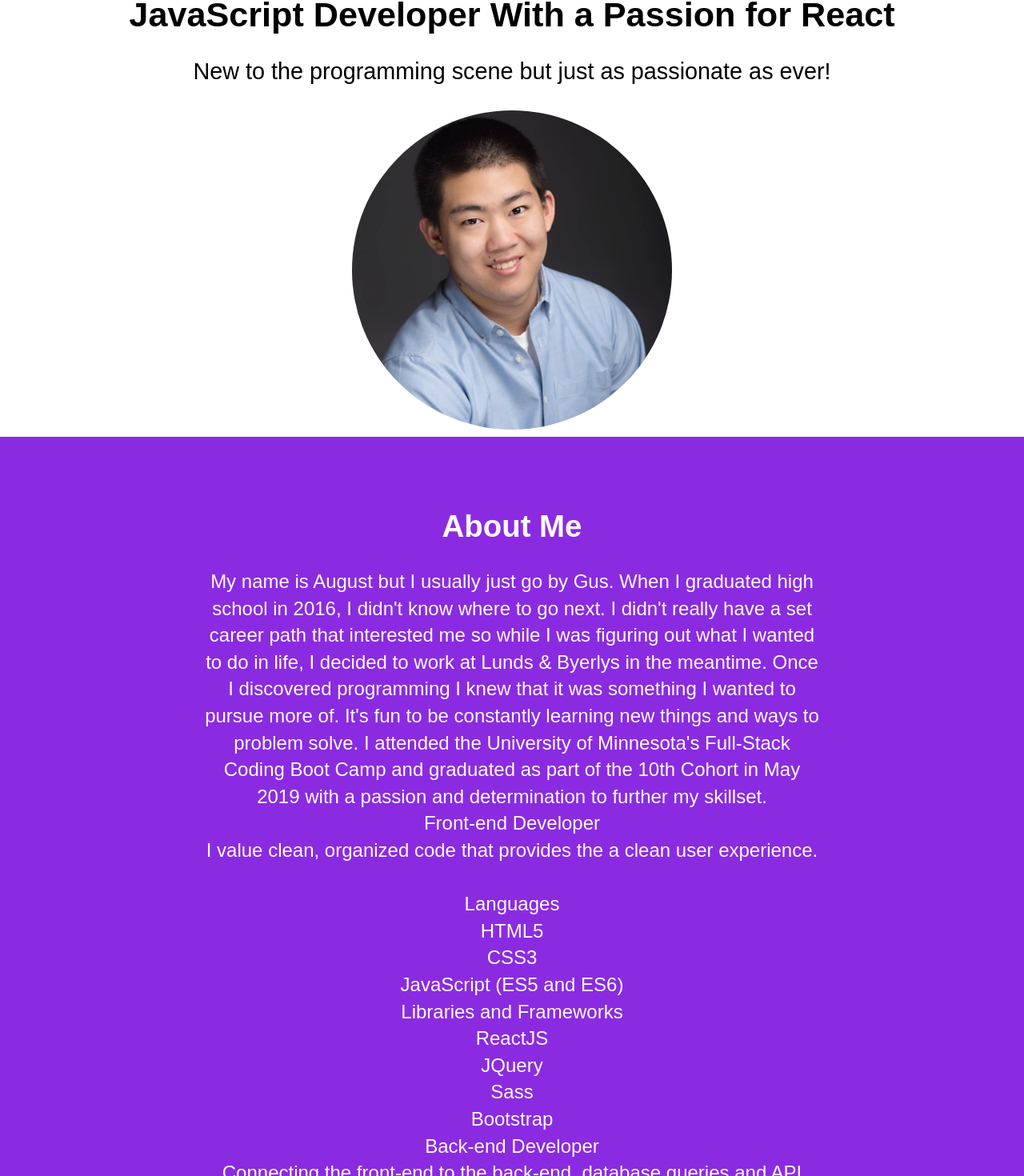
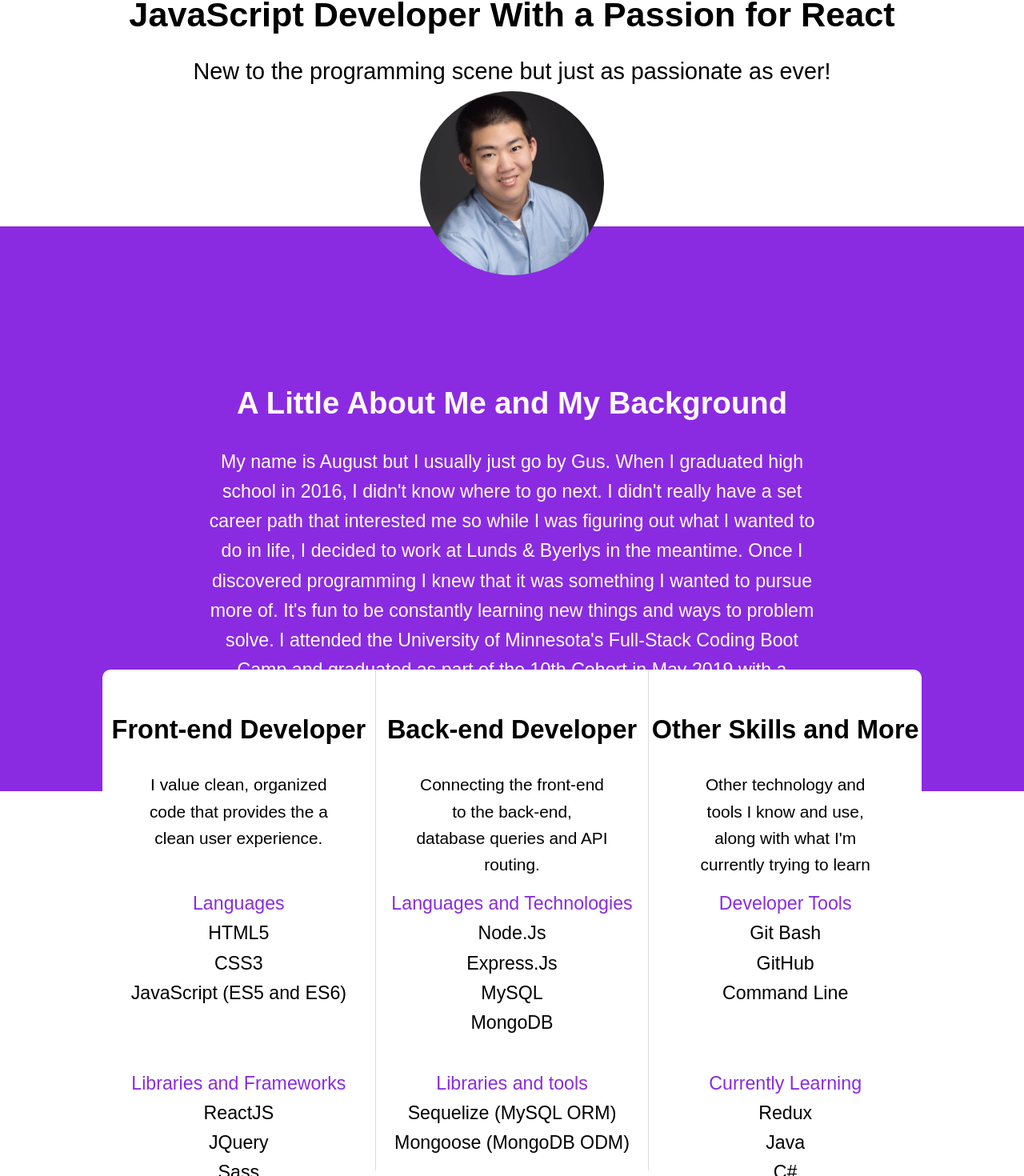
Before and after one commit to August-Johnson/react-portfolio, a React (Create React App) app: page / in a window 1280 px wide. Shown: the part 103-1573 px from the top of the page at 80% size. Built offline with nearby package versions, Linux system fonts and the light colour scheme.

Commit message:
picture positioning changed to absolute, skill-container overlapping about me section. cards for project created

```diff
--- a/src/assets/css/app.css
+++ b/src/assets/css/app.css
@@ -2,16 +2,18 @@
   background-color: #8A2BE2;
   color: #FFFAFA;
   font-family: Arial, Helvetica, sans-serif;
+  position: relative;
+  line-height: 1.6;
+  height: 600px;
   text-align: center;
-  font-size: 150%;
+  font-size: 145%;
   padding: 15px 20%;
-  line-height: 1.4;
 }
 
 .about-header {
-  font-size: 160%;
+  font-size: 165%;
   font-weight: 600;
-  padding-top: 70px;
+  padding-top: 175px;
   margin-bottom: 25px;
 }
 
@@ -30,6 +32,8 @@
   font-size: 180%;
   font-weight: 500;
   padding-top: 100px;
+  position: relative;
+  margin-bottom: 150px;
 }
 
 .intro-header h1 {
@@ -39,8 +43,12 @@
 }
 
 .image-container {
-  width: 400px;
+  width: 18%;
   margin: 5px auto;
+  position: absolute;
+  left: 41%;
+  top: 90%;
+  z-index: 1;
 }
 
 .self-image {
@@ -48,4 +56,52 @@
   height: auto;
   border-radius: 50%;
 }
+
+.skills-container {
+  background-color: #FFFFFF;
+  color: #000000;
+  position: absolute;
+  left: 10%;
+  top: 88%;
+  width: 80%;
+  display: -webkit-box;
+  display: -ms-flexbox;
+  display: flex;
+  border-radius: 10px;
+  margin: 0px auto;
+}
+
+.skill-column {
+  width: 33%;
+  -webkit-box-flex: 1;
+      -ms-flex: 1;
+          flex: 1;
+  border-right: 1px solid #DCDCDC;
+}
+
+.skill-column:last-child {
+  border: none;
+}
+
+.skill-column h3 {
+  font-size: 140%;
+  font-weight: 550;
+  margin-top: 50px;
+  margin-bottom: 25px;
+}
+
+.skill-column h4 {
+  color: #8A2BE2;
+  margin-top: 60px;
+}
+
+.skill-column p {
+  font-size: 90%;
+  padding: 0px 50px;
+  height: 50px;
+}
+
+.skill-column ul {
+  height: 90px;
+}
 /*# sourceMappingURL=app.css.map */
--- a/src/assets/css/app.scss
+++ b/src/assets/css/app.scss
@@ -16,6 +16,7 @@
 @import 'components/header';
 @import 'components/image';
 @import 'components/navbar';
+@import 'components/skill-column';
 
 // Responsive display/layout
 @import 'responsive/responsive';
--- a/src/assets/css/components/_about.scss
+++ b/src/assets/css/components/_about.scss
@@ -1,15 +1,17 @@
 .about-container {
     @include secondary-color-scheme;
     font-family: Arial, Helvetica, sans-serif;
+    position: relative;
+    line-height: 1.6;
+    height: 600px;
     text-align: center;
-    font-size: 150%;
+    font-size: 145%;
     padding: 15px 20%;
-    line-height: 1.4;
 }
 
 .about-header {
-    font-size: 160%;
+    font-size: 165%;
     font-weight: 600;
-    padding-top: 70px;
+    padding-top: 175px;
     margin-bottom: 25px;
 }
--- a/src/assets/css/components/_header.scss
+++ b/src/assets/css/components/_header.scss
@@ -4,6 +4,8 @@
     font-size: 180%;
     font-weight: 500;
     padding-top: 100px;
+    position: relative;
+    margin-bottom: 150px;
 }
 
 .intro-header h1 {
--- a/src/assets/css/components/_image.scss
+++ b/src/assets/css/components/_image.scss
@@ -1,6 +1,10 @@
 .image-container {
-    width: 400px;
+    width: 18%;
     margin: 5px auto;
+    position: absolute;
+    left: 41%;
+    top: 90%;
+    z-index: 1;
 }
 
 .self-image {
--- /dev/null
+++ b/src/assets/css/components/_skill-column.scss
@@ -0,0 +1,42 @@
+.skills-container {
+    @include primary-color-scheme;
+    position: absolute;
+    left: 10%;
+    top: 88%;
+    width: 80%;
+    display: flex;
+    border-radius: 10px;
+    margin: 0px auto;
+}
+
+.skill-column {
+    width: 33%;
+    flex: 1;
+    border-right: 1px solid #DCDCDC;
+}
+
+.skill-column:last-child {
+    border: none;
+}
+
+.skill-column h3 {
+    font-size: 140%;
+    font-weight: 550;
+    margin-top: 50px;
+    margin-bottom: 25px;
+}
+
+.skill-column h4 {
+    color: map-get($colors, secondary-bg);
+    margin-top: 60px;
+}
+
+.skill-column p {
+    font-size: 90%;
+    padding: 0px 50px;
+    height: 50px;
+}
+
+.skill-column ul {
+    height: 90px;
+}
--- a/src/components/AboutMe.js
+++ b/src/components/AboutMe.js
@@ -3,7 +3,7 @@ import React from 'react';
 function AboutMe(props) {
     return (
         <div className="about-container">
-            <h2 className="about-header">About Me</h2>
+            <h2 className="about-header">A Little About Me and My Background</h2>
             <p>
                 My name is August but I usually just go by Gus. When I graduated high school in 2016, I didn't know where to go next.
                  I didn't really have a set career path that interested me so while I was figuring out what I wanted to do in life, I decided to work at Lunds & Byerlys in the meantime.
--- a/src/components/Skills.js
+++ b/src/components/Skills.js
@@ -13,6 +13,7 @@ function Skills() {
                     <li>CSS3</li>
                     <li>JavaScript (ES5 and ES6)</li>
                 </ul>
+                <br />
                 <h4>Libraries and Frameworks</h4>
                 <ul>
                     <li>ReactJS</li>
@@ -32,10 +33,35 @@ function Skills() {
                     <li>Express.Js</li>
                     <li>MySQL</li>
                     <li>MongoDB</li>
-                    <li>Database ORMs and ODMs (Sequelize and Mongoose)</li>
+                </ul>
+                <br />
+                <h4>Libraries and tools</h4>
+                <ul>
+                    <li>Sequelize (MySQL ORM)</li>
+                    <li>Mongoose (MongoDB ODM)</li>
                 </ul>
             </div>
-            <div className="skill-column"></div>
+
+            <div className="skill-column">
+                <h3>Other Skills and More</h3>
+                <p>Other technology and tools I know and use, along with what I'm currently trying to learn</p>
+                <br />
+
+                <h4>Developer Tools</h4>
+                <ul>
+                    <li>Git Bash</li>
+                    <li>GitHub</li>
+                    <li>Command Line</li>
+                </ul>
+                <br />
+                <h4>Currently Learning</h4>
+                <ul>
+                    <li>Redux</li>
+                    <li>Java</li>
+                    <li>C#</li>
+                </ul>
+            </div>
+
         </div>
     );
 }
```
Also changed, not shown: src/components/ProjectCard.js (+13 -0 lines), src/components/ProjectContainer.js (added, +11 -0 lines), src/components/Container.js (deleted), 1 other file (tests, documents, lock files or other folders).
